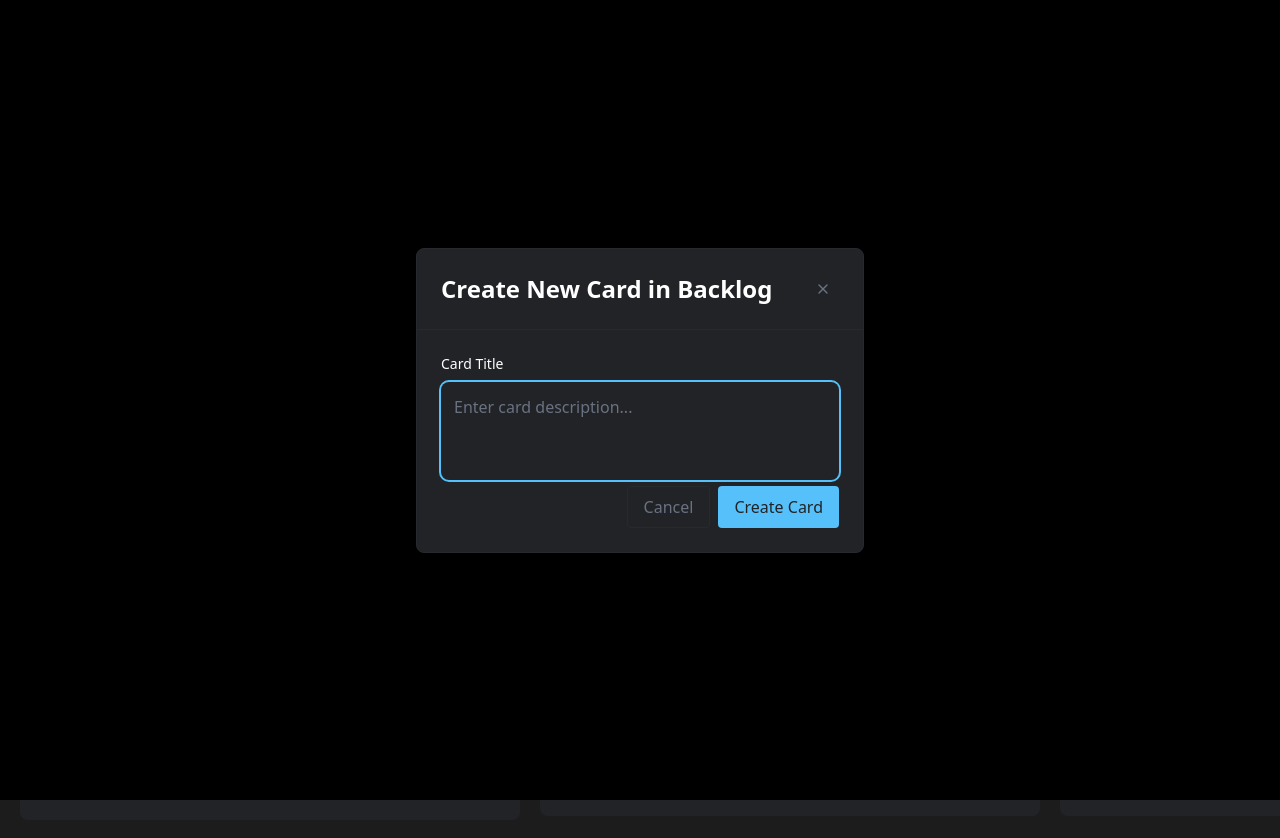
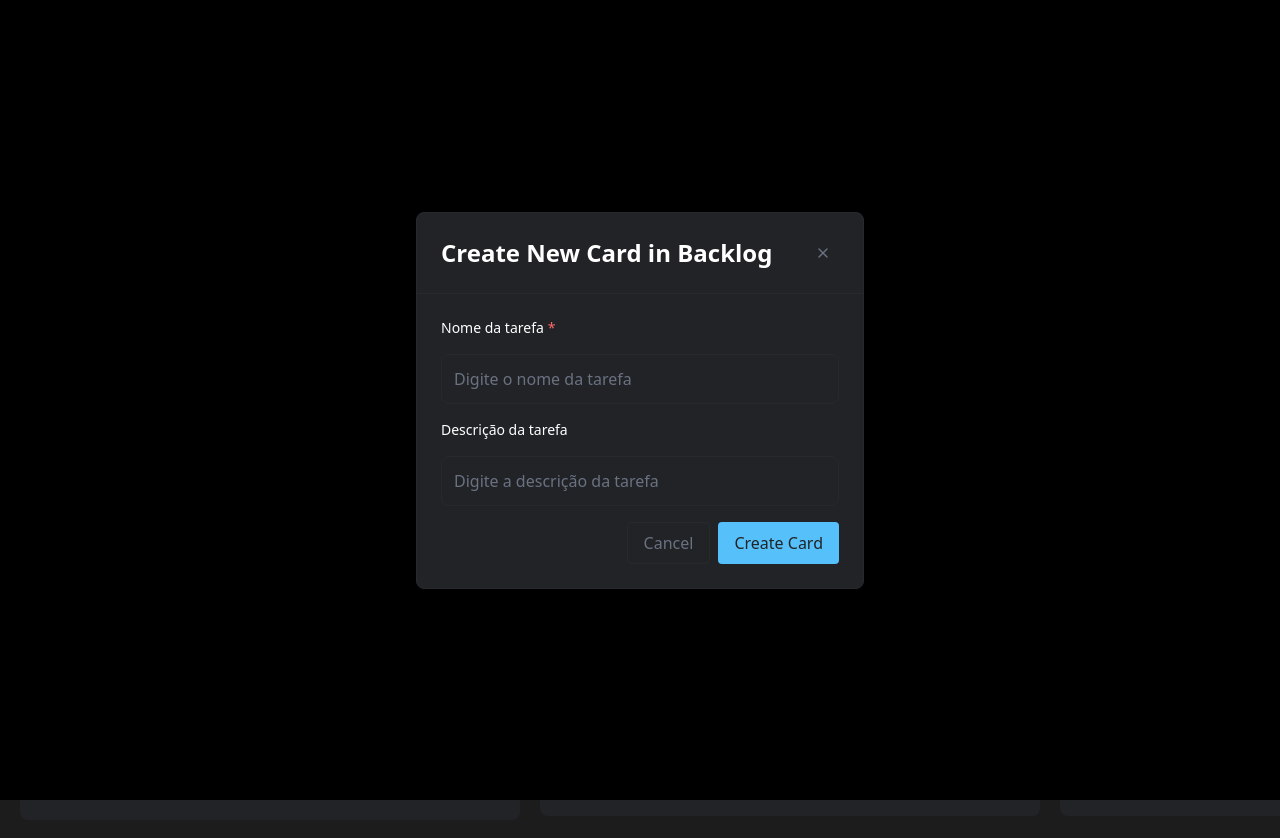
Before and after one commit to jonatasfernandespimenta/Pipelines, a Next.js app: page / in a window 1280 px wide. Both pictures are taken after a click on the icon 495 px from the left and 60 px from the top of the page. Built offline with nearby package versions, Linux system fonts and the light colour scheme.

Commit message:
:sparkles: render form

```diff
--- a/src/components/molecules/ColumnHeader.tsx
+++ b/src/components/molecules/ColumnHeader.tsx
@@ -13,13 +13,13 @@ interface ColumnHeaderProps {
   count: number;
   className?: string;
   canCreateCard?: boolean;
-  onCreateCard?: (cardData: { text: string }) => void;
+  onCreateCard?: (cardData: Record<string, any>) => void;
 }
 
 export default function ColumnHeader({ title, count, className, canCreateCard, onCreateCard }: ColumnHeaderProps) {
   const [isModalOpen, setIsModalOpen] = useState(false);
 
-  const handleCreateCard = (cardData: { text: string }) => {
+  const handleCreateCard = (cardData: Record<string, any>) => {
     onCreateCard?.(cardData);
     setIsModalOpen(false);
   };
@@ -56,7 +56,6 @@ export default function ColumnHeader({ title, count, className, canCreateCard, o
         }
       </div>
 
-      {/* Create Card Modal */}
       <Modal
         isOpen={isModalOpen}
         onClose={handleCloseModal}
--- a/src/components/molecules/CreateCardForm.tsx
+++ b/src/components/molecules/CreateCardForm.tsx
@@ -3,44 +3,77 @@
 import { useState } from "react";
 import Button from "../atoms/Button";
 import Text from "../atoms/Text";
+import { initialForm } from "@/mocks/form";
+import { FieldType } from "@/types/FieldType";
+import { FieldRenderer } from "./form-fields";
+
+interface FormField {
+  fieldType: FieldType;
+  fieldName: string;
+  fieldLabel: string;
+  fieldPlaceholder: string;
+  fieldRequired: boolean;
+  fieldOptions: string[];
+}
 
 interface CreateCardFormProps {
-  onSubmit: (cardData: { text: string }) => void;
+  onSubmit: (cardData: Record<string, any>) => void;
   onCancel: () => void;
+  formFields?: FormField[];
 }
 
-export default function CreateCardForm({ onSubmit, onCancel }: CreateCardFormProps) {
-  const [cardText, setCardText] = useState("");
+export default function CreateCardForm({ onSubmit, onCancel, formFields = initialForm.fields }: CreateCardFormProps) {
+  const [formData, setFormData] = useState<Record<string, any>>({});
   const [isSubmitting, setIsSubmitting] = useState(false);
+
+  const handleInputChange = (fieldName: string, value: any) => {
+    setFormData(prev => ({
+      ...prev,
+      [fieldName]: value
+    }));
+  };
 
   const handleSubmit = async (e: React.FormEvent) => {
     e.preventDefault();
-    if (!cardText.trim()) return;
+
+    const requiredFields = formFields.filter(field => field.fieldRequired);
+    const missingFields = requiredFields.filter(field => !formData[field.fieldName]?.toString().trim());
+
+    if (missingFields.length > 0) {
+      return;
+    }
 
     setIsSubmitting(true);
     try {
-      onSubmit({ text: cardText.trim() });
-      setCardText("");
+      onSubmit(formData);
+      setFormData({});
     } finally {
       setIsSubmitting(false);
     }
   };
 
+  const isFormValid = () => {
+    const requiredFields = formFields.filter(field => field.fieldRequired);
+    return requiredFields.every(field => formData[field.fieldName]?.toString().trim());
+  };
+
   return (
     <form onSubmit={handleSubmit} className="space-y-4">
-      <div>
-        <Text variant="label" className="block mb-2">
-          Card Title
-        </Text>
-        <textarea
-          value={cardText}
-          onChange={(e) => setCardText(e.target.value)}
-          placeholder="Enter card description..."
-          className="w-full p-3 bg-gray-04 border border-gray-03 rounded-lg text-white placeholder-gray-500 resize-none focus:outline-none focus:ring-2 focus:ring-cx-blue focus:border-transparent"
-          rows={3}
-          autoFocus
-        />
-      </div>
+      {formFields.map((field) => (
+        <div key={field.fieldName} className="mb-2">
+          {field.fieldType !== FieldType.Checkbox && (
+            <Text variant="label" className="block mb-2">
+              {field.fieldLabel}
+              {field.fieldRequired && <span className="text-support-error ml-1">*</span>}
+            </Text>
+          )}
+          <FieldRenderer
+            field={field}
+            value={formData[field.fieldName]}
+            onChange={handleInputChange}
+          />
+        </div>
+      ))}
 
       <div className="flex gap-2 justify-end">
         <Button
@@ -53,7 +86,7 @@ export default function CreateCardForm({ onSubmit, onCancel }: CreateCardFormPro
         </Button>
         <Button
           variant="primary"
-          disabled={!cardText.trim() || isSubmitting}
+          disabled={!isFormValid() || isSubmitting}
           type="submit"
         >
           {isSubmitting ? "Creating..." : "Create Card"}
--- /dev/null
+++ b/src/components/molecules/form-fields/CheckboxInput.tsx
@@ -0,0 +1,20 @@
+import Text from "../../atoms/Text";
+import { BaseFieldProps } from "./types";
+
+export default function CheckboxInput({ field, value, onChange }: BaseFieldProps) {
+  return (
+    <div className="flex items-center space-x-2">
+      <input
+        id={field.fieldName}
+        name={field.fieldName}
+        type="checkbox"
+        checked={value || false}
+        onChange={(e) => onChange(field.fieldName, e.target.checked)}
+        className="w-4 h-4 text-cx-blue bg-gray-04 border-gray-03 rounded focus:ring-cx-blue focus:ring-2"
+      />
+      <Text variant="body" className="text-white">
+        {field.fieldLabel}
+      </Text>
+    </div>
+  );
+}
--- /dev/null
+++ b/src/components/molecules/form-fields/FieldRenderer.tsx
@@ -0,0 +1,34 @@
+import { FieldType } from "@/types/FieldType";
+import { BaseFieldProps } from "./types";
+import TextInput from "./TextInput";
+import TextareaInput from "./TextareaInput";
+import SelectInput from "./SelectInput";
+import CheckboxInput from "./CheckboxInput";
+import RadioInput from "./RadioInput";
+
+const FIELD_COMPONENTS = {
+  [FieldType.Text]: TextInput,
+  [FieldType.Number]: TextInput,
+  [FieldType.Password]: TextInput,
+  [FieldType.Date]: TextInput,
+  [FieldType.Time]: TextInput,
+  [FieldType.Textarea]: TextareaInput,
+  [FieldType.Select]: SelectInput,
+  [FieldType.Checkbox]: CheckboxInput,
+  [FieldType.Radio]: RadioInput,
+} as const;
+
+export default function FieldRenderer(props: BaseFieldProps) {
+  const FieldComponent = FIELD_COMPONENTS[props.field.fieldType];
+
+  if (!FieldComponent) {
+    console.warn(`Unsupported field type: ${props.field.fieldType}`);
+    return null;
+  }
+
+  return (
+    <div className="mb-4 mt-4">
+      <FieldComponent {...props} />
+    </div>
+  )
+}
--- /dev/null
+++ b/src/components/molecules/form-fields/RadioInput.tsx
@@ -0,0 +1,25 @@
+import Text from "../../atoms/Text";
+import { BaseFieldProps } from "./types";
+
+export default function RadioInput({ field, value, onChange }: BaseFieldProps) {
+  return (
+    <div className="space-y-2">
+      {field.fieldOptions.map((option, index) => (
+        <div key={index} className="flex items-center space-x-2">
+          <input
+            id={`${field.fieldName}_${index}`}
+            name={field.fieldName}
+            type="radio"
+            value={option}
+            checked={value === option}
+            onChange={(e) => onChange(field.fieldName, e.target.value)}
+            className="w-4 h-4 text-cx-blue bg-gray-04 border-gray-03 focus:ring-cx-blue focus:ring-2"
+          />
+          <Text variant="body" className="text-white">
+            {option}
+          </Text>
+        </div>
+      ))}
+    </div>
+  );
+}
--- /dev/null
+++ b/src/components/molecules/form-fields/SelectInput.tsx
@@ -0,0 +1,21 @@
+import { BaseFieldProps, getCommonInputProps } from "./types";
+
+export default function SelectInput({ field, value, onChange }: BaseFieldProps) {
+  const commonProps = getCommonInputProps(field);
+
+  return (
+    <select
+      {...commonProps}
+      value={value || ''}
+      onChange={(e) => onChange(field.fieldName, e.target.value)}
+      className={`${commonProps.className} cursor-pointer`}
+    >
+      <option value="">{field.fieldPlaceholder}</option>
+      {field.fieldOptions.map((option, index) => (
+        <option key={index} value={option}>
+          {option}
+        </option>
+      ))}
+    </select>
+  );
+}
--- /dev/null
+++ b/src/components/molecules/form-fields/TextInput.tsx
@@ -0,0 +1,14 @@
+import { BaseFieldProps, getCommonInputProps } from "./types";
+
+export default function TextInput({ field, value, onChange }: BaseFieldProps) {
+  const commonProps = getCommonInputProps(field);
+
+  return (
+    <input
+      {...commonProps}
+      type={field.fieldType}
+      value={value || ''}
+      onChange={(e) => onChange(field.fieldName, e.target.value)}
+    />
+  );
+}
--- /dev/null
+++ b/src/components/molecules/form-fields/TextareaInput.tsx
@@ -0,0 +1,15 @@
+import { BaseFieldProps, getCommonInputProps } from "./types";
+
+export default function TextareaInput({ field, value, onChange }: BaseFieldProps) {
+  const commonProps = getCommonInputProps(field);
+
+  return (
+    <textarea
+      {...commonProps}
+      value={value || ''}
+      onChange={(e) => onChange(field.fieldName, e.target.value)}
+      rows={3}
+      className={`${commonProps.className} resize-none`}
+    />
+  );
+}
--- /dev/null
+++ b/src/components/molecules/form-fields/index.ts
@@ -0,0 +1,7 @@
+export { default as FieldRenderer } from './FieldRenderer';
+export { default as TextInput } from './TextInput';
+export { default as TextareaInput } from './TextareaInput';
+export { default as SelectInput } from './SelectInput';
+export { default as CheckboxInput } from './CheckboxInput';
+export { default as RadioInput } from './RadioInput';
+export * from './types';
--- /dev/null
+++ b/src/components/molecules/form-fields/types.ts
@@ -0,0 +1,22 @@
+import { FieldType } from "@/types/FieldType";
+
+export interface BaseFieldProps {
+  field: {
+    fieldType: FieldType;
+    fieldName: string;
+    fieldLabel: string;
+    fieldPlaceholder: string;
+    fieldRequired: boolean;
+    fieldOptions: string[];
+  };
+  value: any;
+  onChange: (fieldName: string, value: any) => void;
+}
+
+export const getCommonInputProps = (field: BaseFieldProps['field']) => ({
+  id: field.fieldName,
+  name: field.fieldName,
+  placeholder: field.fieldPlaceholder,
+  required: field.fieldRequired,
+  className: "w-full p-3 bg-gray-04 border border-gray-03 rounded-lg text-white placeholder-gray-500 focus:outline-none focus:ring-2 focus:ring-cx-blue focus:border-transparent"
+});
--- a/src/components/organisms/Column.tsx
+++ b/src/components/organisms/Column.tsx
@@ -16,7 +16,7 @@ interface ColumnProps {
   cards: CardItem[]
   onCardDrop: (card: CardItem) => void
   onCardRemove: (card: CardItem) => void
-  onCreateCard?: (cardData: { text: string }) => void
+  onCreateCard?: (cardData: Record<string, any>) => void
   name: string
   canCreateCard?: boolean
 }
```
Also changed, not shown: src/components/organisms/Pipeline.tsx (+6 -6 lines).
